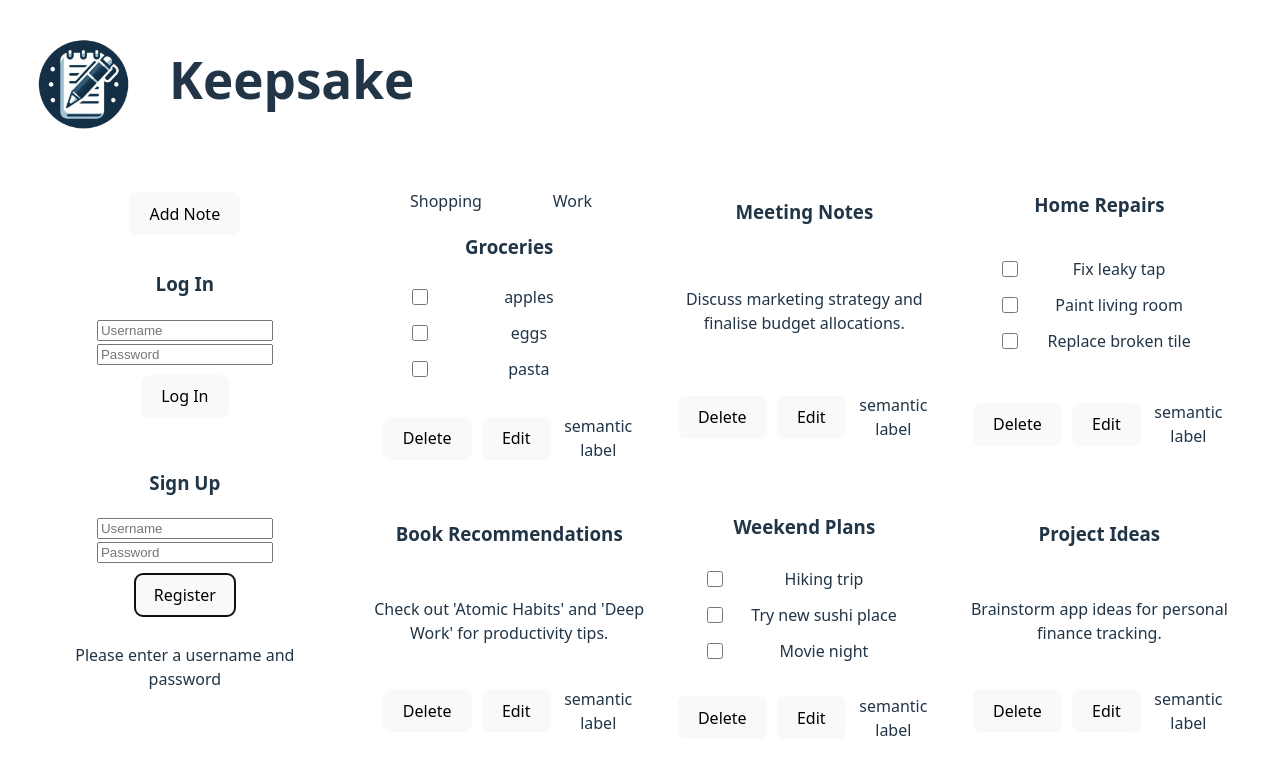
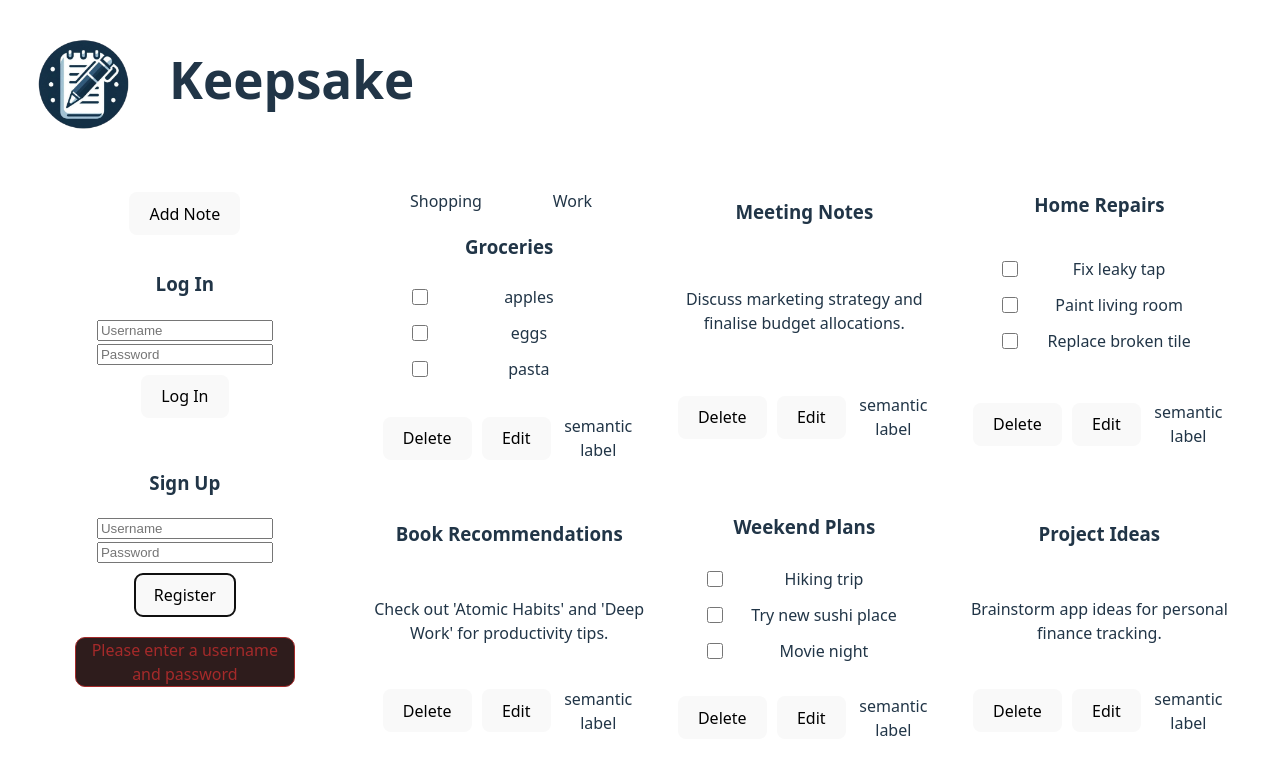
Before and after one commit to anitamegarry/Keepsake-Clone, a React (Vite) app in the folder keepsake-app/: page / in a window 1280 px wide. Both pictures are taken after a click on the button "Register". Shown: the top 774 px of the page. Built offline with nearby package versions, Linux system fonts and the light colour scheme; data requests are answered from the project's data file.

Commit message:
error messages added

```diff
--- a/keepsake-app/src/App.css
+++ b/keepsake-app/src/App.css
@@ -42,3 +42,11 @@
 .add-new-note {
   display: grid;
 }
+
+.error-message {
+  color: brown;
+  background-color: rgb(46, 28, 28);
+  border: brown 1px solid;
+  margin: 10px;
+  border-radius: 10px;
+}
--- a/keepsake-app/src/components/LogIn.tsx
+++ b/keepsake-app/src/components/LogIn.tsx
@@ -1,3 +1,4 @@
+import { useState } from "react";
 import "./Login.css";
 
 interface User {
@@ -23,6 +24,8 @@ export default function LogIn({
   validated,
   setValidated,
 }: LogInProps) {
+  const [errorMessage, setErrorMessage] = useState("");
+
   async function getUsers() {
     let response = await fetch(`http://localhost:3000/usernames`);
     let data: User[] = await response.json();
@@ -39,6 +42,9 @@ export default function LogIn({
         : null;
     });
     setValidated(match);
+    !match
+      ? setErrorMessage("Username or password incorrect")
+      : setErrorMessage("");
   }
 
   return (
@@ -68,6 +74,11 @@ export default function LogIn({
               }}
             />
           </div>
+          {errorMessage !== "" ? (
+            <p className="error-message">{errorMessage}</p>
+          ) : (
+            <></>
+          )}
           <button onClick={handleSubmit}>Log In</button>
         </>
       )}
--- a/keepsake-app/src/components/Register.tsx
+++ b/keepsake-app/src/components/Register.tsx
@@ -48,7 +48,6 @@ export default function Register() {
         "Content-Type": "application/json",
       },
       body: JSON.stringify({
-        UserID: 1,
         username: username,
         password: password,
       }),
@@ -89,7 +88,7 @@ export default function Register() {
       </div>
       <button onClick={handleSubmit}>Register</button>
       {submitted ? <p>Signed up!</p> : <></>}
-      {errorMessage ? <p>{errorMessage}</p> : <></>}
+      {errorMessage ? <p className="error-message">{errorMessage}</p> : <></>}
     </div>
   );
 }
```
